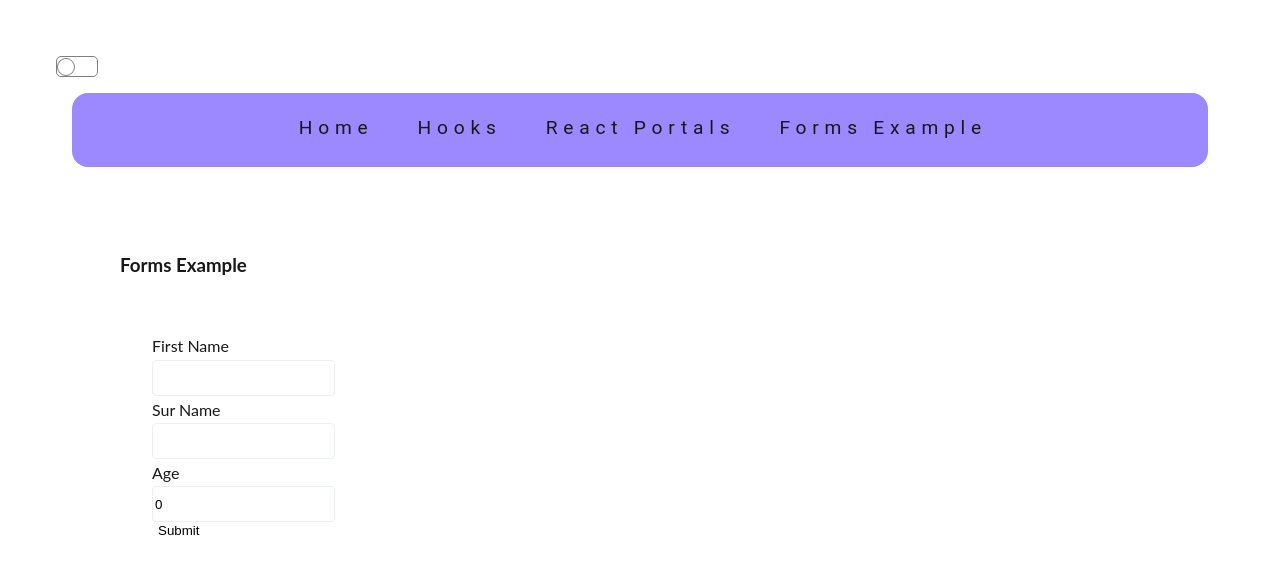
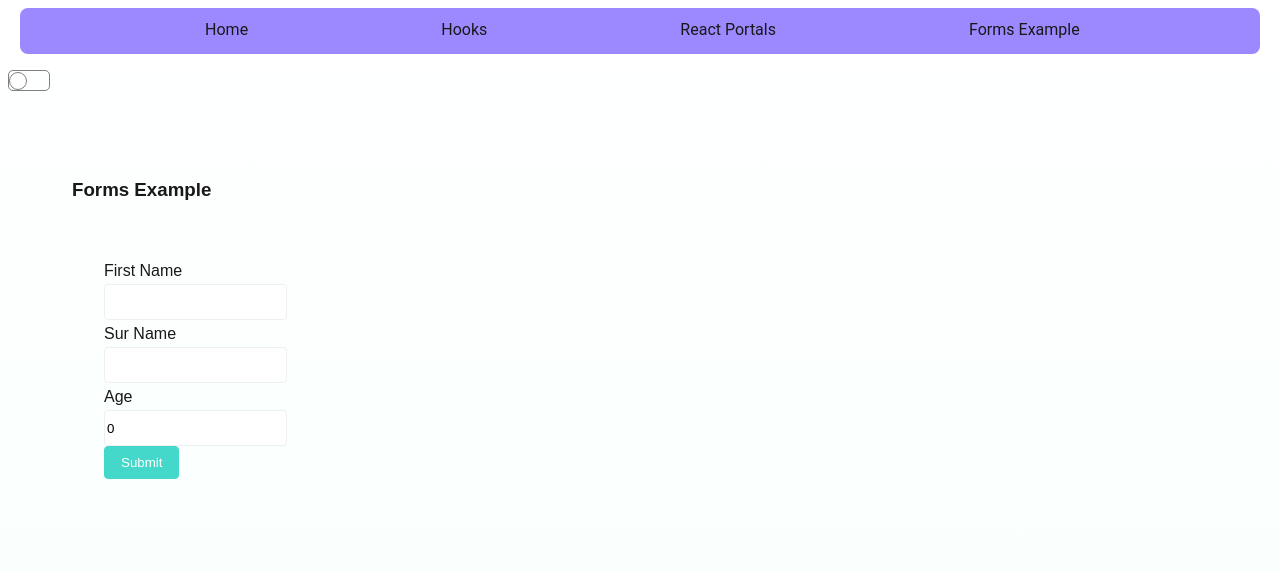
Before and after one commit to ricardoham/myreact-typescript-cookbook, a React (Create React App) app: page /forms in a window 1280 px wide. Shown: the top 574 px of the page. Built offline with nearby package versions, Linux system fonts and the light colour scheme.

Commit message:
small styles changes

```diff
--- a/src/components/Button/index.tsx
+++ b/src/components/Button/index.tsx
@@ -3,8 +3,8 @@ import { StyledButton } from './styles';
 
 export interface ButtonProps {
   type: 'button' | 'submit' | 'reset';
-  fill: 'filled' | 'outline';
-  color: 'primary' | 'secondary' | 'ghost' | 'danger';
+  fill?: 'filled' | 'outline';
+  color?: 'primary' | 'secondary' | 'danger';
   text?: string;
   icon?: string;
   children?: JSX.Element;
--- a/src/components/Button/styles.ts
+++ b/src/components/Button/styles.ts
@@ -1,13 +1,38 @@
 import styled from 'styled-components';
 
 interface StyledProps {
-  fill: string;
-  color: string;
+  fill?: string;
+  color?: string;
 }
 
 const StyledButton = styled.button<StyledProps>`
   border: none;
   background: none;
+  border-radius: 4px;
+  padding: 0.5rem 1rem;
+  color: #fff;
+  ${(props) => {
+    switch (props.color) {
+      case 'secondary':
+        return `
+          background-color: ${props.fill !== 'outline' && '#be9fe1'};
+          border: solid 1px #be9fe1;
+          color: ${props.fill === 'outline' && '#be9fe1'};
+        `;
+      case 'danger':
+        return `
+          background-color: ${props.fill !== 'outline' && '#ea5455'};
+          border: solid 1px #ea5455;
+          color: ${props.fill === 'outline' && '#ea5455'};
+        `;
+      default:
+        return `
+          background-color: ${props.fill !== 'outline' && '#43d8c9'};
+          border: solid 1px #43d8c9;
+          color: ${props.fill === 'outline' && '#43d8c9'};
+        `;
+    }
+  }};
 `;
 
 export { StyledButton };
--- a/src/components/Navbar/styles.ts
+++ b/src/components/Navbar/styles.ts
@@ -3,20 +3,19 @@ import { NavLink } from 'react-router-dom';
 
 const NavBar: any = styled.nav`
   display: flex;
-    justify-content: center;
+  justify-content: space-evenly;
   align-items: center;
   background-color: #9c88ff;
-    border-radius: 16px;
-    margin: 1em;
+  border-radius: 8px;
+  margin: 8px 12px 16px 12px;
 `;
 
 NavBar.NavLink = styled(NavLink)`
-    margin: 1em;
-    font-size: 1.2em;
+  margin: 8px;
+  font-size: 1em;
   font-family: 'Roboto', sans-serif;
   cursor: pointer;
   text-decoration: none;
-    letter-spacing: 0.3em;
   text-indent: 0.3em;
   color: #181818;
   border-bottom: 3px solid transparent;
--- a/src/globalStyles.ts
+++ b/src/globalStyles.ts
@@ -2,12 +2,15 @@ import { createGlobalStyle } from 'styled-components';
 
 const StyledGlobal = createGlobalStyle`
   body {
-    font-family: "Lato", sans-serif;
+    font-family: "Roboto Mono", sans-serif;
     font-weight: 400;
     font-size: 16px;
     line-height: 1.7;
     color: #181818;
-    padding: 3rem;
+    background: rgb(248,255,254);
+    background: linear-gradient(180deg, rgba(255,255,255,1) 0%, rgba(248,255,254,1) 100%);
+    background-repeat: no-repeat;
+    height: 100vh;
   }
 `;
 
--- a/src/pages/App.tsx
+++ b/src/pages/App.tsx
@@ -3,15 +3,17 @@ import Switch from 'components/Switch';
 import Routes from 'routes';
 import Navbar from 'components/Navbar';
 
+import { MainContainer } from './styles';
+
 const App = () => {
   const [toggleNight, setToggleNight] = useState(false);
 
   return (
-    <main>
+    <MainContainer>
+      <Navbar />
       <Switch toggle={toggleNight} onClick={() => setToggleNight(!toggleNight)} />
-      <Navbar />
       <Routes />
-    </main>
+    </MainContainer>
   );
 };
 
--- a/src/pages/FormsExample/index.tsx
+++ b/src/pages/FormsExample/index.tsx
@@ -47,7 +47,7 @@ const FormsExample = ({ users }: Props) => {
             <Field name="age" label="Age">
               <Input />
             </Field>
-            <Button color="primary" fill="filled" type="submit" onClick={handleSubmit} text="Submit" />
+            <Button type="submit" onClick={handleSubmit} text="Submit" />
           </Form>
         )}
       </Formik>
--- a/src/pages/Home/index.tsx
+++ b/src/pages/Home/index.tsx
@@ -1,7 +1,16 @@
 import React from 'react';
 
 const Home = () => {
-  return <div>Home Works</div>;
+  return (
+    <section>
+      <header>
+        <h3>About this work</h3>
+      </header>
+      <p>
+        This is a project with a compile of TypeScript React common used components, with a mix of React and Redux usage{' '}
+      </p>
+    </section>
+  );
 };
 
 export default Home;
--- /dev/null
+++ b/src/pages/styles.ts
@@ -0,0 +1,3 @@
+import styled from 'styled-components';
+
+export const MainContainer = styled.main``;
```
Lines whose indentation alone changed are shown as unchanged.
